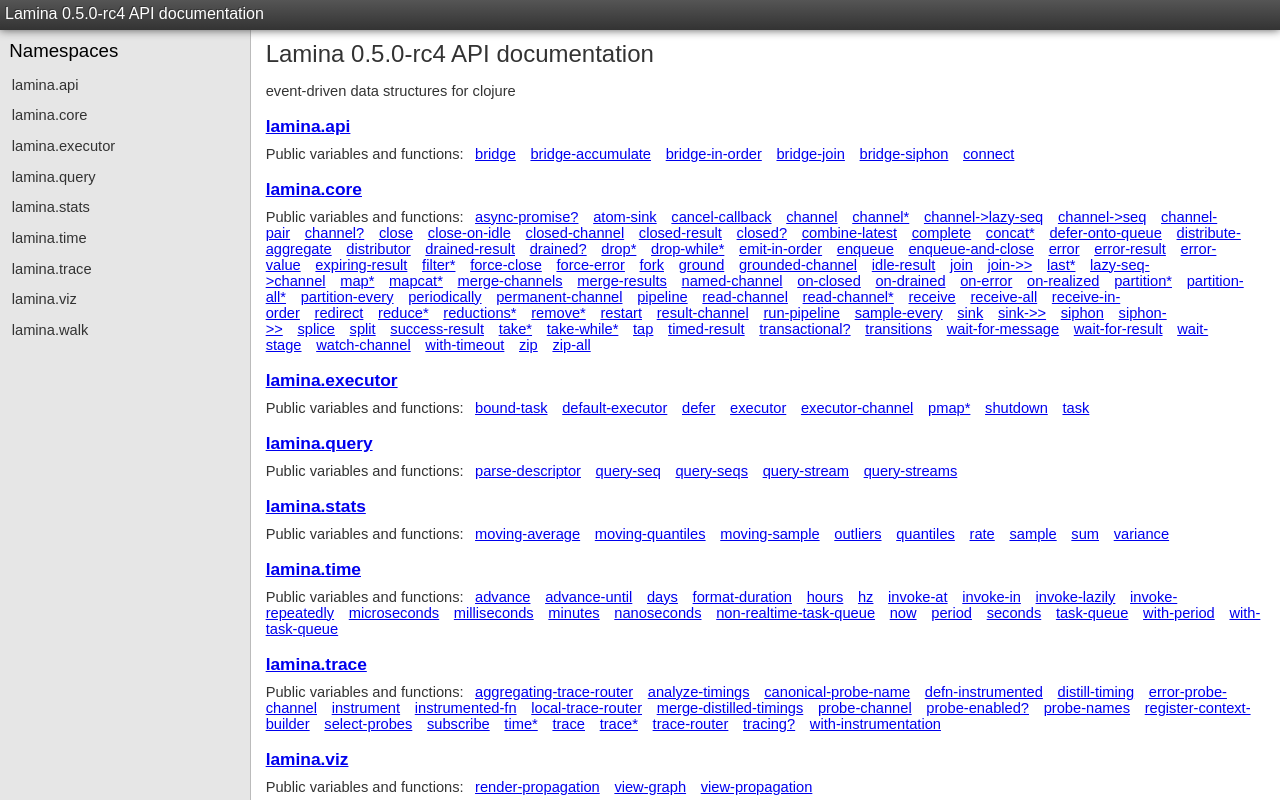
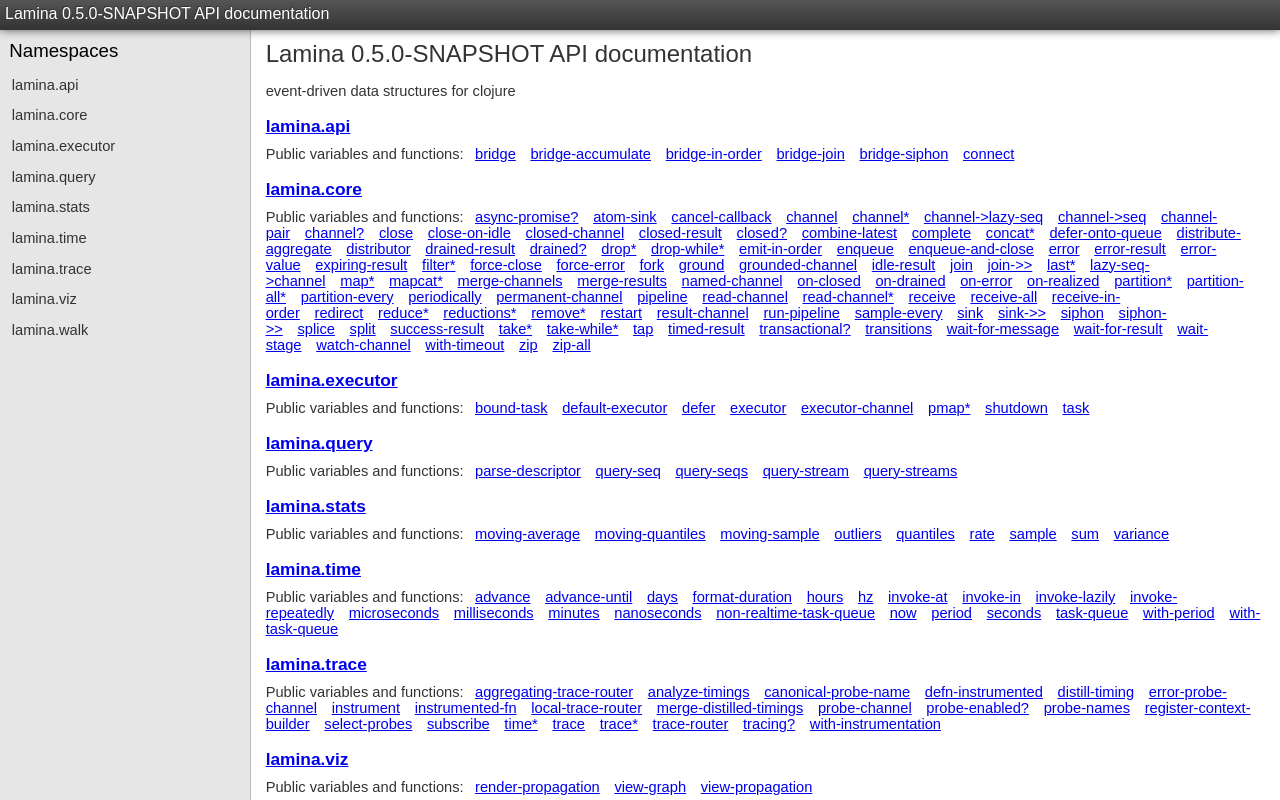
Before and after one commit to ztellman/lamina, a plain HTML site: page index.html in a window 1280 px wide. Drawn offline with Linux system fonts and the light colour scheme.

Commit message:
update documentation

```diff
--- a/index.html
+++ b/index.html
@@ -1,6 +1,6 @@
 <html lang="en">
   <head>
-    <title>Lamina 0.5.0-rc4 API documentation</title>
+    <title>Lamina 0.5.0-SNAPSHOT API documentation</title>
     <link href="css/default.css" type="text/css" rel="stylesheet" />
     <link href="css/codox-md.css" type="text/css" rel="stylesheet" />
     <script type="text/javascript" src="js/jquery.min.js"></script>
@@ -9,7 +9,7 @@
   <body>
     <header>
       <div id="header">
-        <h1 class="project-title">Lamina 0.5.0-rc4 API documentation</h1>
+        <h1 class="project-title">Lamina 0.5.0-SNAPSHOT API documentation</h1>
       </div>
     </header>
     <navigation>
@@ -22,7 +22,7 @@
     </navigation>
     <article>
       <div id="content" class="namespace-index">
-        <h2 class="project-title">Lamina 0.5.0-rc4 API documentation</h2>
+        <h2 class="project-title">Lamina 0.5.0-SNAPSHOT API documentation</h2>
         <div class="doc"><p>event-driven data structures for clojure</p>
 </div>
         <div class="project-namespaces">
```
Also changed, not shown: lamina.api.html (+1 -1 lines), lamina.core.html (+1 -1 lines), lamina.executor.html (+1 -1 lines), lamina.query.html (+1 -1 lines), lamina.stats.html (+1 -1 lines), lamina.time.html (+1 -1 lines), lamina.trace.html (+1 -1 lines), lamina.viz.html (+1 -1 lines), lamina.walk.html (+1 -1 lines).
